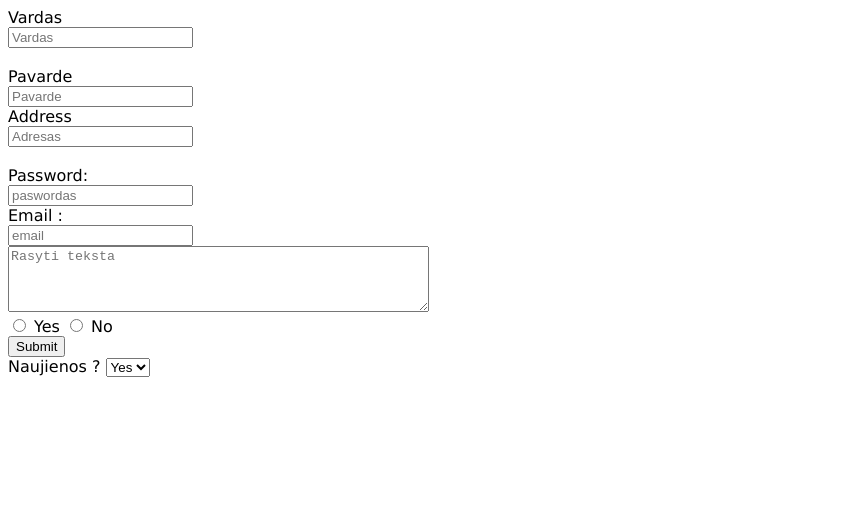
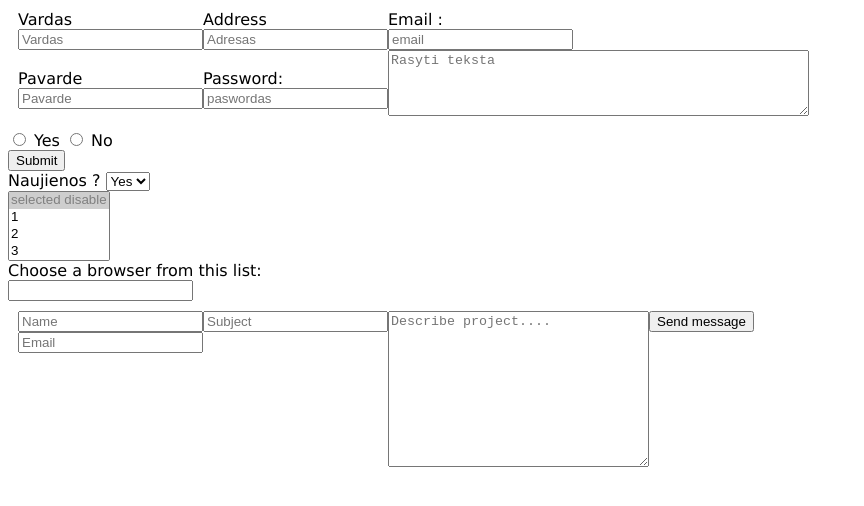
Before and after one commit to Vaisad/FS2021-2022, a plain HTML site: page leksjon4.html in a window 1280 px wide. Shown: the whole page, without its empty margins (0-864 px from the left). Drawn offline with Linux system fonts and the light colour scheme.

Commit message:
leksjon5

```diff
--- a/leksjon4.html
+++ b/leksjon4.html
@@ -14,6 +14,12 @@
         .papa{
             display: inline;
         }
+        form  {
+            display: flex;
+           margin: 10px;
+        }
+
+
     </style>
 </head>
 <body>
@@ -50,6 +56,53 @@
         <option value="Yes">Yes</option>
         <option value="No">No</option>
     </select>
+   <div>
+     <select multiple>
+    <option selected disabled>selected disable</option>
+    <option value="1">1</option>
+    <option value="2">2</option>
+    <option value="3">3</option>
+    <option value="4">4</option>
+    </select>
+    </div>
+    <!-- Basic datalist -->
+    <label for="myBrowser">Choose a browser from this list:</label>
+    <input list="browsers" id="myBrowser" name="myBrowser" />
+    <datalist id="browsers">
+      <option value="Chrome">
+      <option value="Firefox">
+      <option value="Internet Explorer">
+      <option value="Opera">
+      <option value="Safari">
+      <option value="Microsoft Edge">
+    </datalist>
+
+
+    <form action="#">
+        <div class="fields">
+           <div class="field name">
+              <input type="text" placeholder="Name"/>
+           </div>
+           <div class="field email">
+              <input type="email" placeholder="Email"/>
+           </div>
+        </div>
+        <div class="field">
+           <input type="text" placeholder="Subject"/>
+        </div>
+        <div class="field textarea">
+           <textarea
+              cols="30"
+              rows="10"
+              placeholder="Describe project...."
+           ></textarea>
+        </div>
+        <div class="button">
+           <button type="submit">Send message</button>
+        </div>
+     </form>
+
+
 
 </body>
 </html>
```
Also changed, not shown: leksjon5.html (added, +70 -0 lines).
